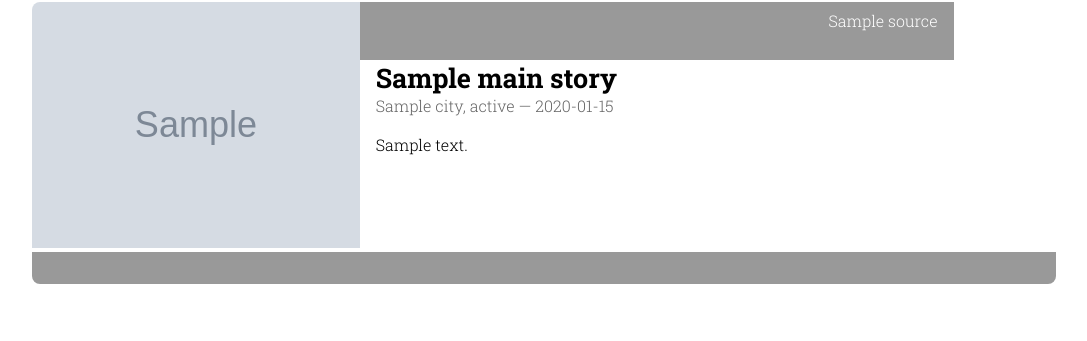
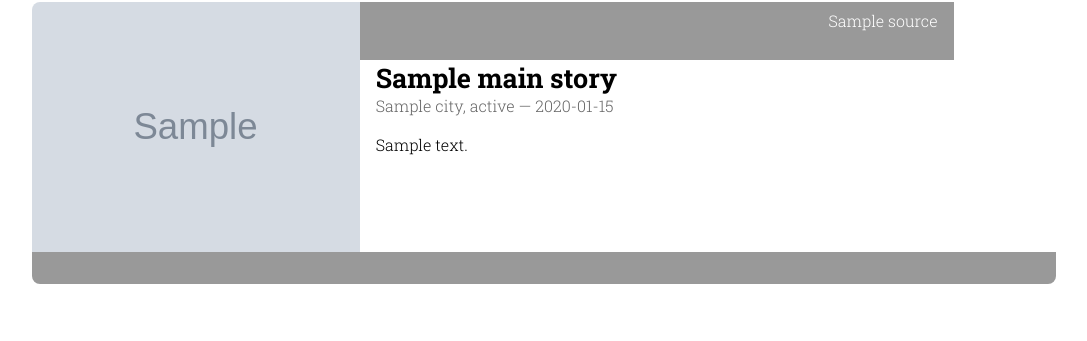
Before and after one commit to okfn-brasil/vitimas-da-intolerancia, a Python web app: template violence/templates/index.html in a window 1280 px wide. Shown: the part 399-740 px from the top of the page, without its empty margins (96-1183 px from the left). Run offline with Jinja, Linux system fonts and the light colour scheme; the template is opened without the code that fills it: most values are stand-ins (such as "Sample title", 1, 10 or a date in 2020); grey boxes marked "Sample" are stand-in pictures.

Commit message:
Fix image issue #6

```diff
--- a/violence/static/styles.css
+++ b/violence/static/styles.css
@@ -24,7 +24,7 @@ main .case { display: flex; flex-flow: row wrap; margin-top: 6rem }
 main .case:first-child { margin-top: 3rem }
 
 main .case .image { width: 32% }
-main .case .image img { width: 100% }
+main .case .image img { width: 100%; height: 100%; object-fit: cover }
 main .case .content { width : 68% }
 main .case .extra { width : 100%; padding: 1rem }
 
```
